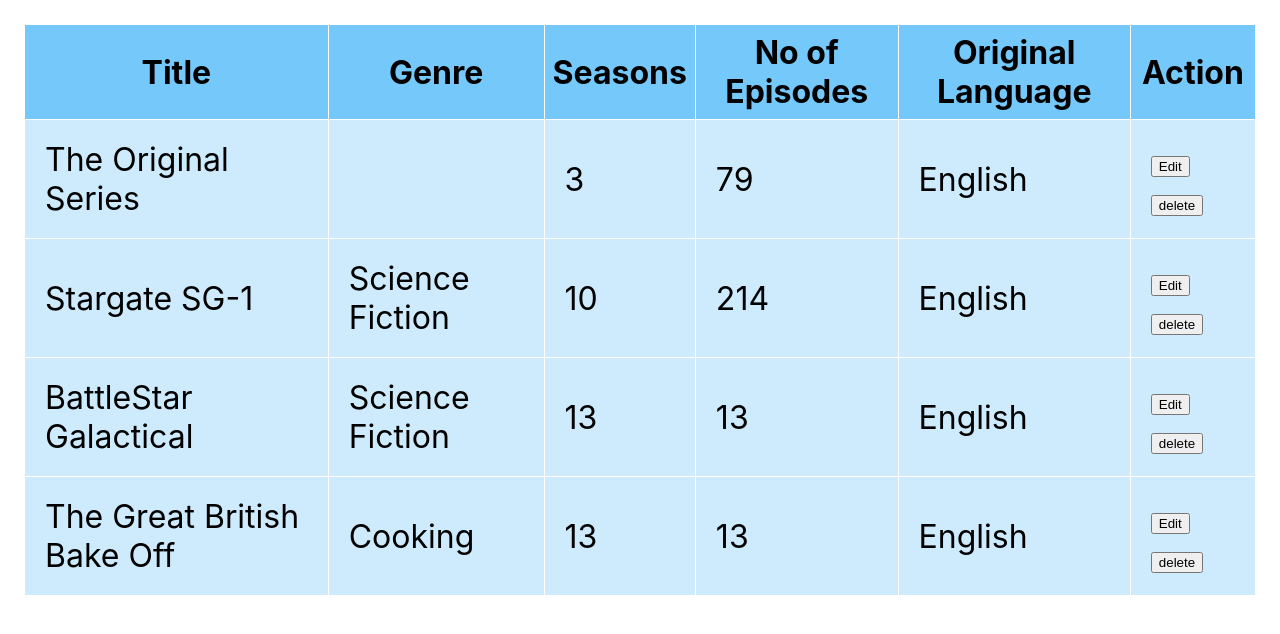
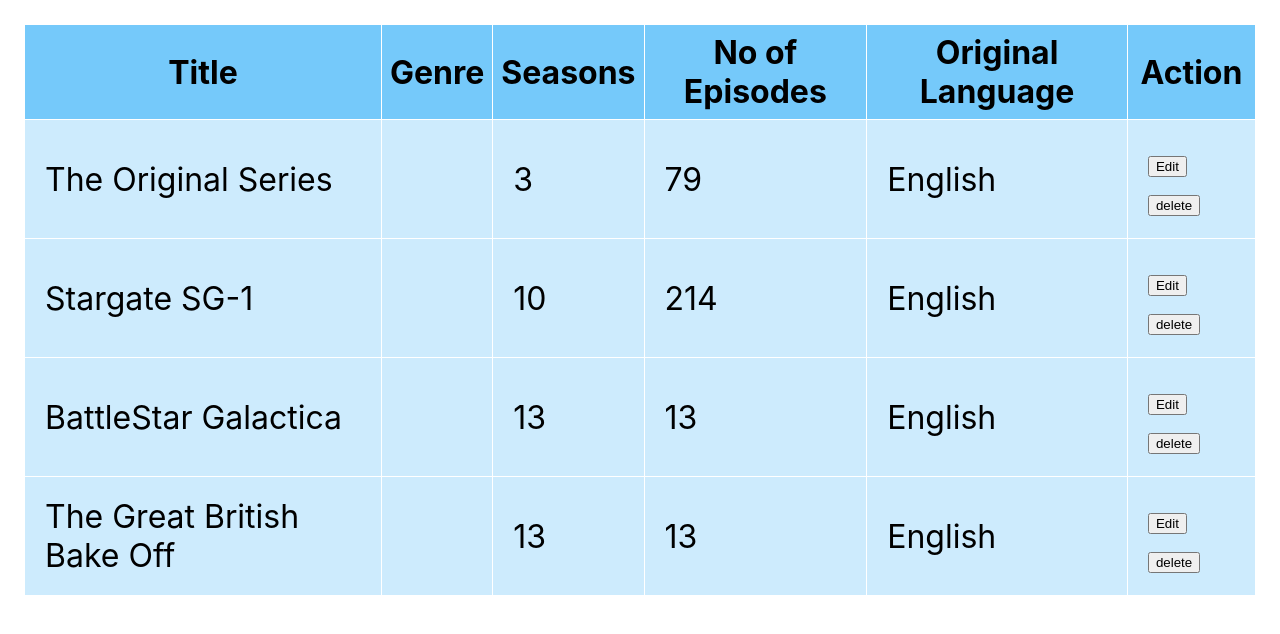
Before and after one commit to kap83/my-app-frontend, a React (Create React App) app: page / in a window 1280 px wide. Shown: the top 634 px of the page. Built offline with nearby package versions, Linux system fonts and the light colour scheme; data requests are answered from the project's data file.

Commit message:
commit message

```diff
--- a/db.json
+++ b/db.json
@@ -3,53 +3,34 @@
     {
       "id": 1,
       "title": "The Original Series",
-      "genre_id": 6,
+      "genre": "Science Fiction",
       "seasons": 3,
       "number_of_episodes": 79,
-      "original_language": "English",
-      "ongoing": false,
-      "genre": "Science Fiction",
-      "episodes": 79,
-      "language": "English"
+      "original_language": "English"
     },
     {
       "id": 2,
       "title": "Stargate SG-1",
-      "genre_id": 6,
+      "genre": "Science Fiction",
       "seasons": 10,
       "number_of_episodes": 214,
-      "original_language": "English",
-      "ongoing": false,
-      "genre": {
-        "id": 6,
-        "category": "Science Fiction"
-      }
+      "original_language": "English"
     },
     {
       "id": 3,
-      "title": "BattleStar Galactical",
-      "genre_id": 6,
+      "title": "BattleStar Galactica",
+      "genre": "Science Fiction",
       "seasons": 13,
       "number_of_episodes": 13,
-      "original_language": "English",
-      "ongoing": false,
-      "genre": {
-        "id": 6,
-        "category": "Science Fiction"
-      }
+      "original_language": "English"
     },
     {
       "id": 4,
       "title": "The Great British Bake Off",
-      "genre_id": 2,
+      "genre": "Cooking",
       "seasons": 13,
       "number_of_episodes": 13,
-      "original_language": "English",
-      "ongoing": true,
-      "genre": {
-        "id": 2,
-        "category": "Cooking"
-      }
+      "original_language": "English"
     }
   ]
 }
--- a/src/components/TVShows.js
+++ b/src/components/TVShows.js
@@ -10,9 +10,7 @@
 export default function TVShows() {
 
   const [shows, setShows] = useState([])
-    //works with handleEditClick -- to switch between editableshow and readonlyshow
   const [editedShowId, setEditedShowId] = useState(null)
-    //this will be for the patch
   const [editedFormData, setEditedFormData] = useState({
     title: "",
     genre: {
@@ -28,7 +26,7 @@
   useEffect(()=> {
     fetch("http://localhost:3000/shows")
     .then(res => res.json())
-    .then( showData => setShows(showData)
+    .then(showData => setShows(showData)
     )
   }, [])
 
```
